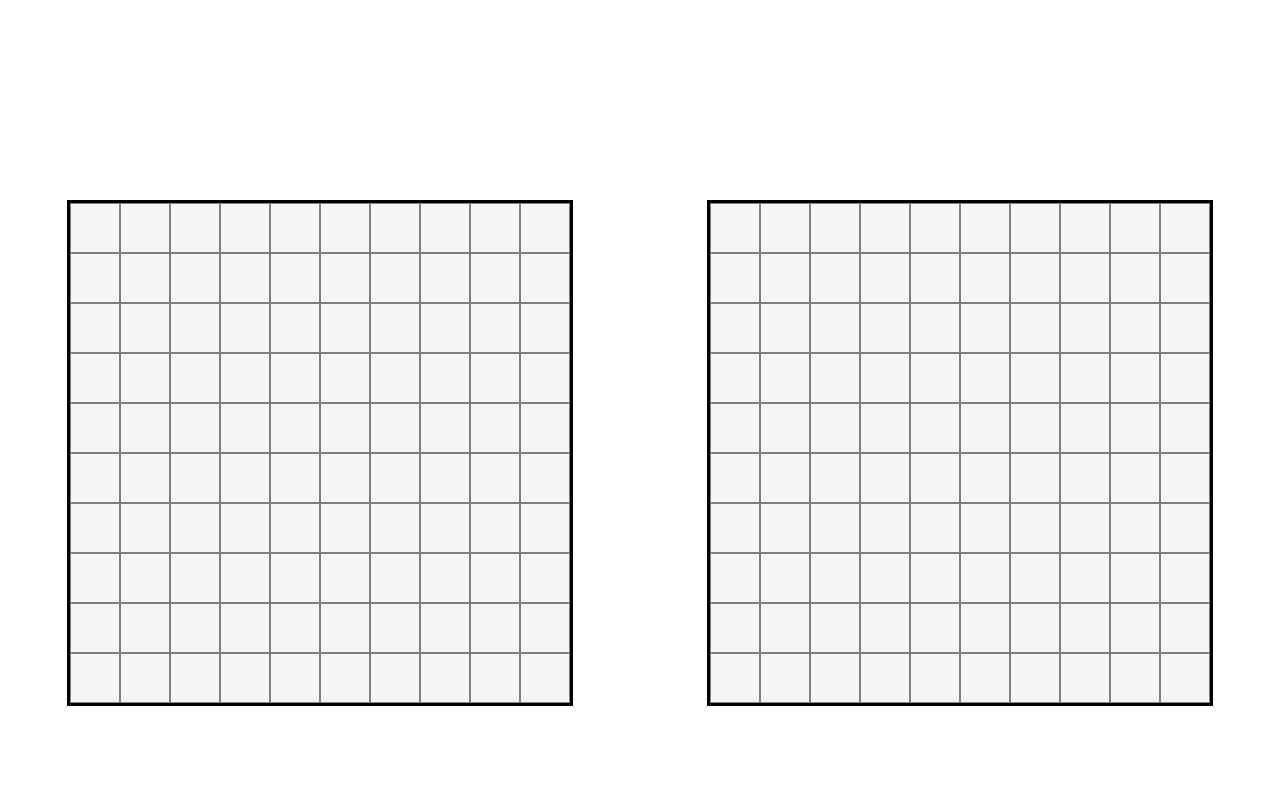
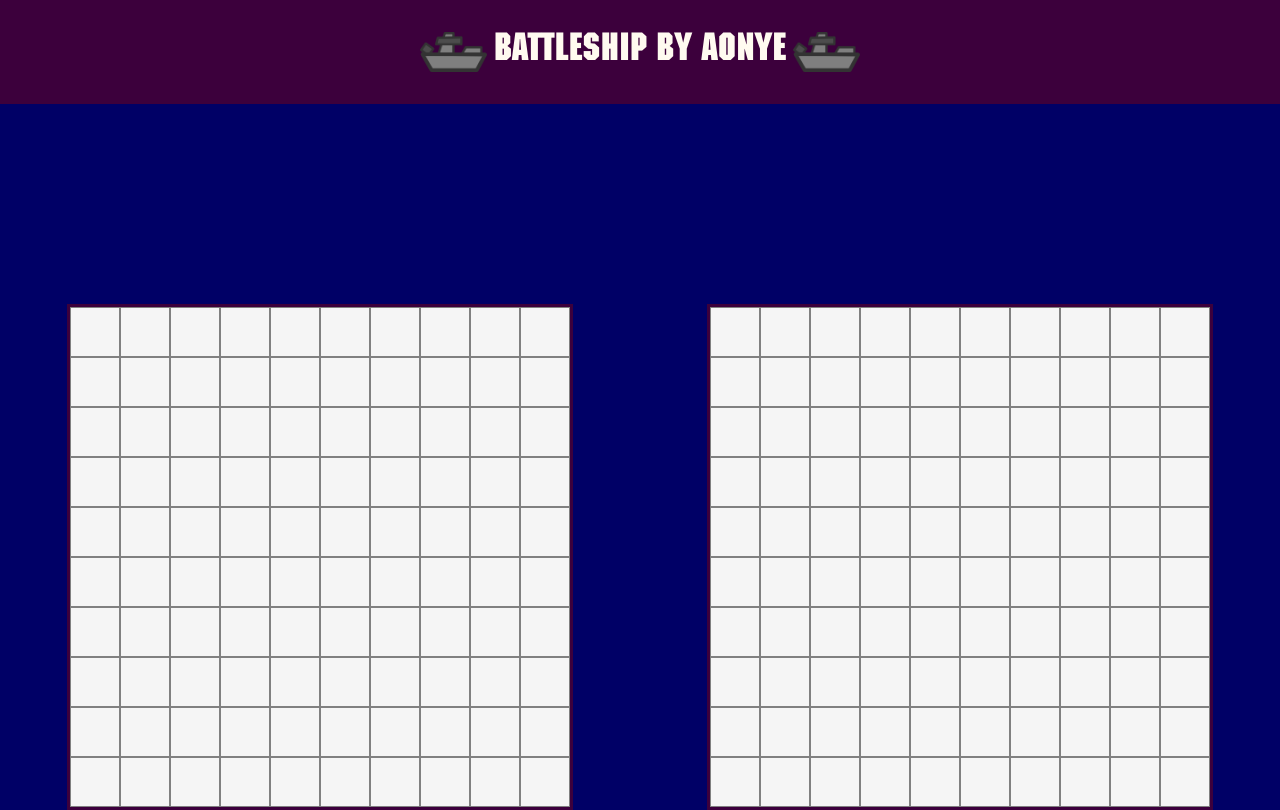
Before and after one commit to aonye/battleship, a plain HTML site: page index.html in a window 1280 px wide. Drawn offline with Linux system fonts and the light colour scheme.

Commit message:
added simple design

```diff
--- a/index.html
+++ b/index.html
@@ -8,6 +8,11 @@
 </head>
 
 <body>
+    <header>
+        <img src="362944.png">
+        <div>BATTLESHIP by Aonye</div>
+        <img src="362944.png">
+    </header>
     <div class='container'></div>
     <script src="main.js">
     </script>
--- a/style.css
+++ b/style.css
@@ -1,5 +1,13 @@
+@font-face {
+    font-family: 'ITCMachine';
+    font-style: normal;
+    font-weight: normal;
+    src: local('ITCMachine'), url('MachineStd-Bold.otf') format("opentype");
+}
+
 body {
-    font-family: sans-serif;
+    background-color: rgb(0, 0, 102);
+    font-family: 'ITCMachine';
     -webkit-text-size-adjust: auto;
 }
 
@@ -16,7 +24,7 @@ body {
     height: 500px;
     width: 500px;
     margin: auto;
-    border: 3px solid black;
+    border: 3px solid rgb(60, 0, 60);
     grid-template-columns: 1fr repeat(9, 1fr);
     grid-template-rows: 1fr repeat(9, 1fr);
 }
@@ -42,9 +50,10 @@ header {
     display: flex;
     justify-content: center;
     height: 5vh;
-    background-color: rgb(176, 228, 234);
+    background-color: rgb(60, 0, 60);
     color: floralwhite;
     font-size: 3vw;
+    font-weight: bolder;
     line-height: 40px;
     padding: 2rem;
 }
```
Also changed, not shown: 362944.png (added), MachineStd-Bold.otf (added).
